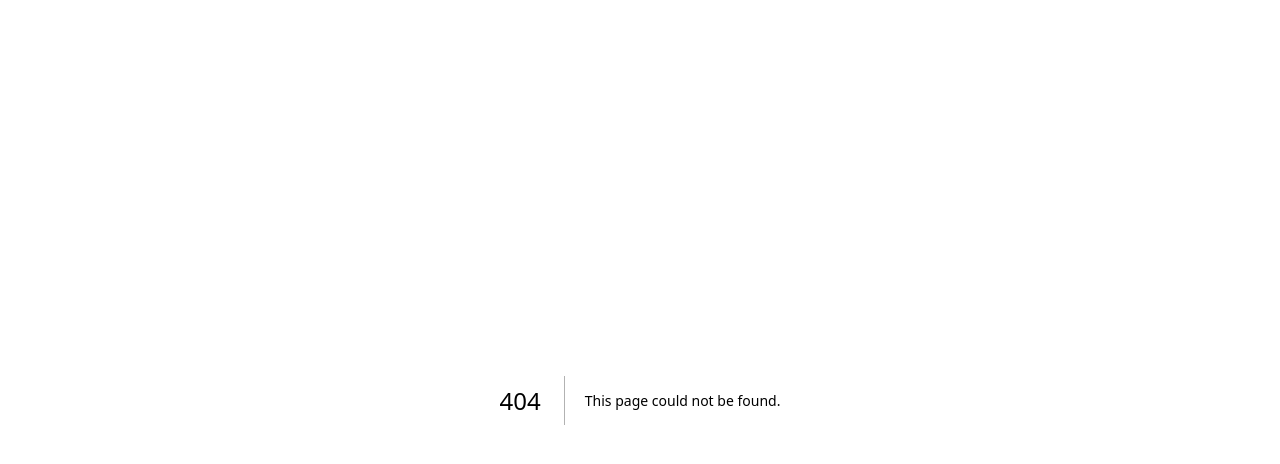
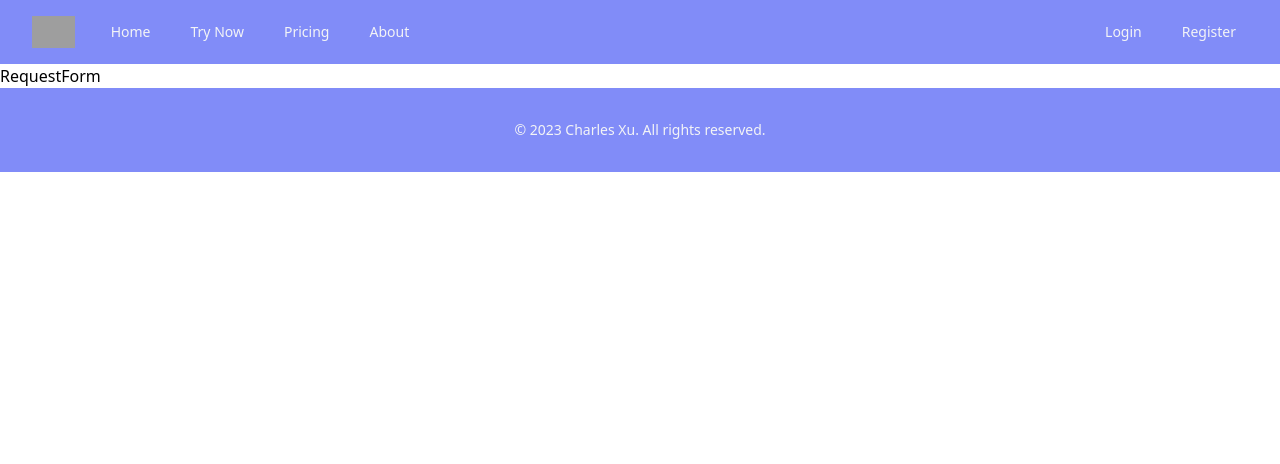
Before and after one commit to charlesxu27/covrd, a Next.js app: page /trynow in a window 1280 px wide. Before the commit this address had no page. Shown: the top 464 px of the page. Built offline with nearby package versions, Linux system fonts and the light colour scheme; grey boxes are pictures that could not be loaded.

Commit message:
add request form component

```diff
--- a/components/Navbar.tsx
+++ b/components/Navbar.tsx
@@ -1,10 +1,9 @@
-import { Fragment } from "react";
 import { Disclosure, Menu, Transition } from "@headlessui/react";
 import { Bars3Icon, BellIcon, XMarkIcon } from "@heroicons/react/24/outline";
 import Link from "next/link";
 
 const navigation = [
-  { name: "Home", href: "/", current: true },
+  { name: "Home", href: "/", current: false },
   { name: "Try Now", href: "/trynow", current: false },
   { name: "Pricing", href: "/pricing", current: false },
   { name: "About", href: "/about", current: false },
@@ -42,12 +41,12 @@ export default function Navbar() {
                   <img
                     className="block h-8 w-auto lg:hidden"
                     src="https://i.imgur.com/VXWYjST.png"
-                    alt="Your Company"
+                    alt="Covrd Logo"
                   />
                   <img
                     className="hidden h-8 w-auto lg:block"
                     src="https://i.imgur.com/VXWYjST.png"
-                    alt="Your Company"
+                    alt="Covrd Logo"
                   />
                 </Link>
                 <div className="hidden sm:ml-6 sm:block">
@@ -58,8 +57,8 @@ export default function Navbar() {
                         href={item.href}
                         className={classNames(
                           item.current
-                            ? "bg-blue-800 text-white"
-                            : "text-gray-100 hover:bg-blue-800 hover:text-white",
+                            ? "bg-blue-700 text-white"
+                            : "text-gray-100 hover:bg-blue-700 hover:text-gray-200",
                           "px-3 py-2 rounded-md text-sm font-medium"
                         )}
                         aria-current={item.current ? "page" : undefined}
@@ -103,8 +102,8 @@ export default function Navbar() {
                   href={item.href}
                   className={classNames(
                     item.current
-                      ? "bg-blue-800 text-white"
-                      : "text-gray-100 hover:bg-blue-800 hover:text-white",
+                      ? "bg-red-800 text-white"
+                      : "text-gray-100 hover:bg-red-800 hover:text-white",
                     "block px-3 py-2 rounded-md text-base font-medium"
                   )}
                   aria-current={item.current ? "page" : undefined}
--- /dev/null
+++ b/components/RequestForm.tsx
@@ -0,0 +1,7 @@
+import React from 'react'
+
+export default function RequestForm() {
+  return (
+    <div>RequestForm</div>
+  )
+}
--- /dev/null
+++ b/pages/trynow.tsx
@@ -0,0 +1,14 @@
+import React from "react";
+import Navbar from "../components/Navbar";
+import Footer from "../components/Footer";
+import RequestForm from "../components/RequestForm";
+
+export default function TryNow() {
+  return (
+    <>
+      <Navbar />
+      <RequestForm />
+      <Footer />
+    </>
+  );
+}
```
